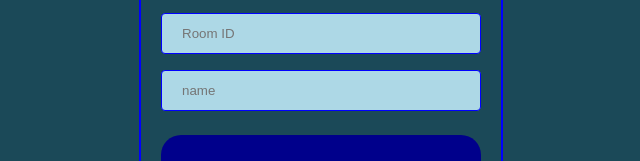
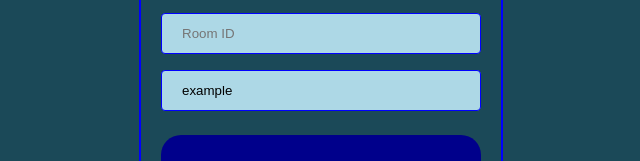
Before and after one commit to ElipticNight/pirate-client, a Vue app: page /join in a window 1280 px wide. Shown: the part 490-651 px from the top of the page, without its empty margins (319-959 px from the left). Built offline with nearby package versions, Linux system fonts and the light colour scheme; what vue-js-toggle-button would draw is missing.

Commit message:
doesn't allow joining if username taken

```diff
--- a/src/views/JoinGame.vue
+++ b/src/views/JoinGame.vue
@@ -40,7 +40,7 @@ export default {
     return {
       avatar: "",
       roomID: "",
-      name: ""
+      name: "example"
     };
   },
   computed: {
--- a/src/views/Play.vue
+++ b/src/views/Play.vue
@@ -61,7 +61,9 @@ export default {
       const message = JSON.parse(event.data);
       console.log(message);
 
-      if(message.type === "setup") {
+      if (message.type === "username taken") {
+        self.$router.push("/join");
+      } else if(message.type === "setup") {
         self.$store.commit('setSettingsAndInitialRoomInformation', message);
       } else if(message.type === "client joined") {
         self.$store.commit('addNewPlayer', message.clientName);
```
